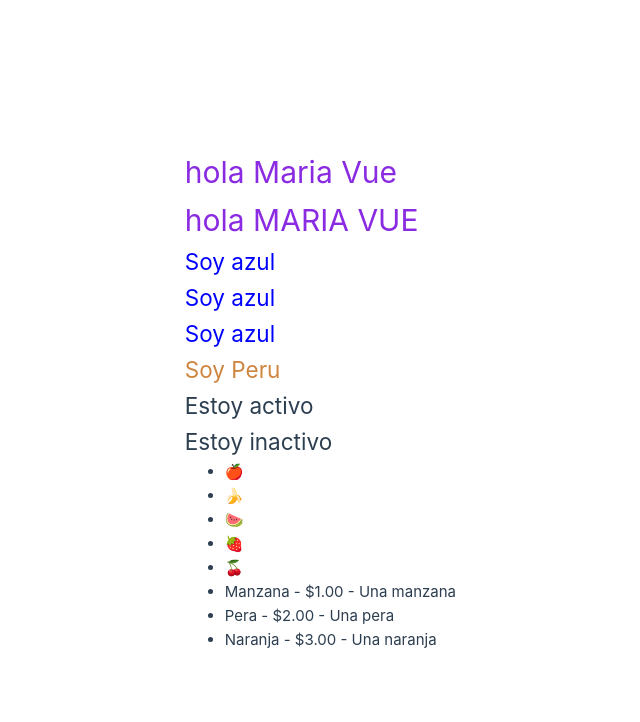
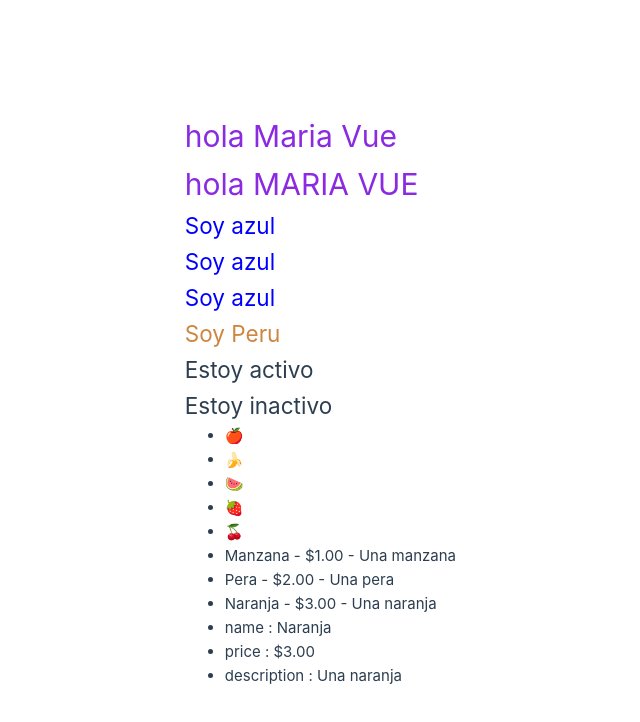
Before and after one commit to mariaalejandrabm0703/vue-project, a Vue app: page / in a window 1280 px wide. Shown: the top 722 px of the page, without its empty margins (184-824 px from the left). Built offline with nearby package versions, Linux system fonts and the light colour scheme.

Commit message:
directive v-for objects

```diff
--- a/src/App.vue
+++ b/src/App.vue
@@ -23,6 +23,11 @@
             description: "Una naranja",
         },
     ];
+const fruta = {
+    name: "Naranja",
+    price: "$3.00",
+    description: "Una naranja",
+};
 </script>
 
 <template>
@@ -54,6 +59,12 @@
             {{ fruta.name }} - {{ fruta.price }} - {{ fruta.description }}
         </li>
     </ul>
+    <br>
+    <ul>
+        <li v-for="(value, propiedad) in fruta">
+            {{ propiedad }} : {{ value }}
+        </li>
+    </ul>
 </template>
 
 <style>
```
